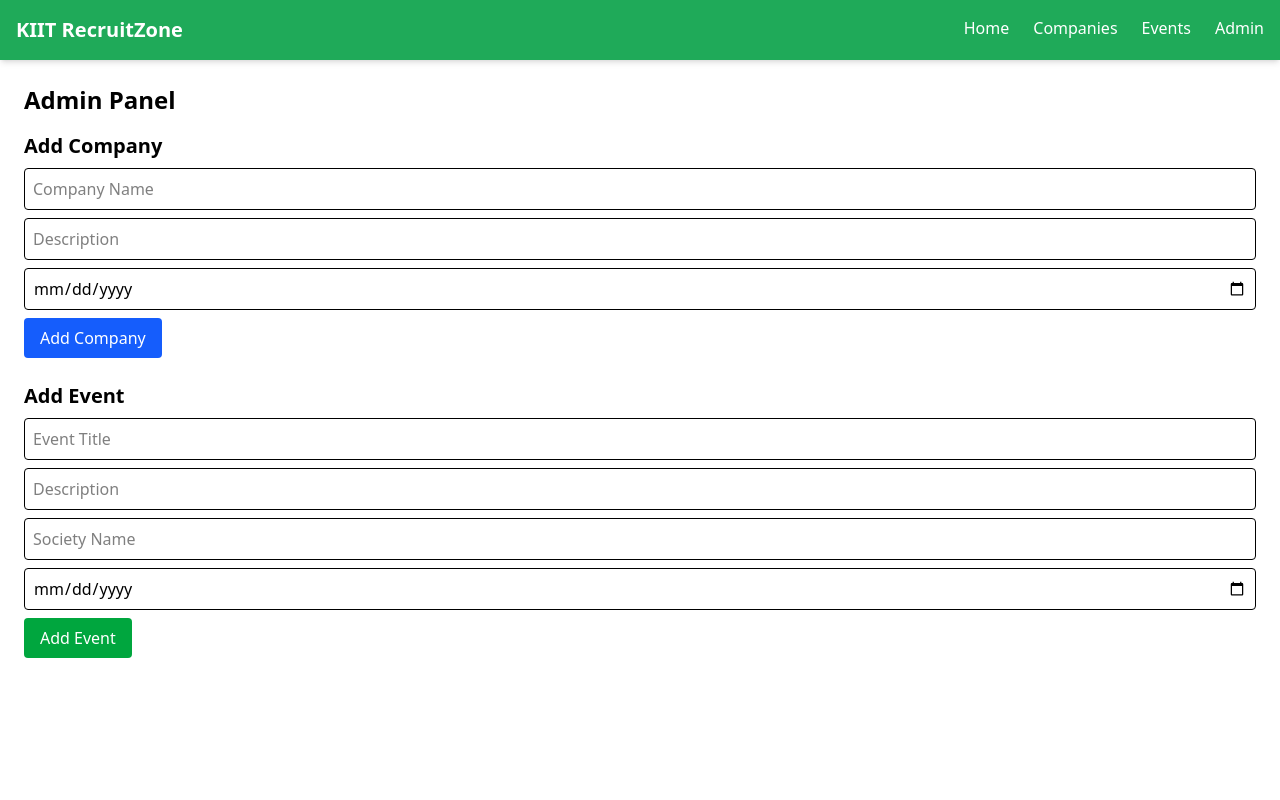
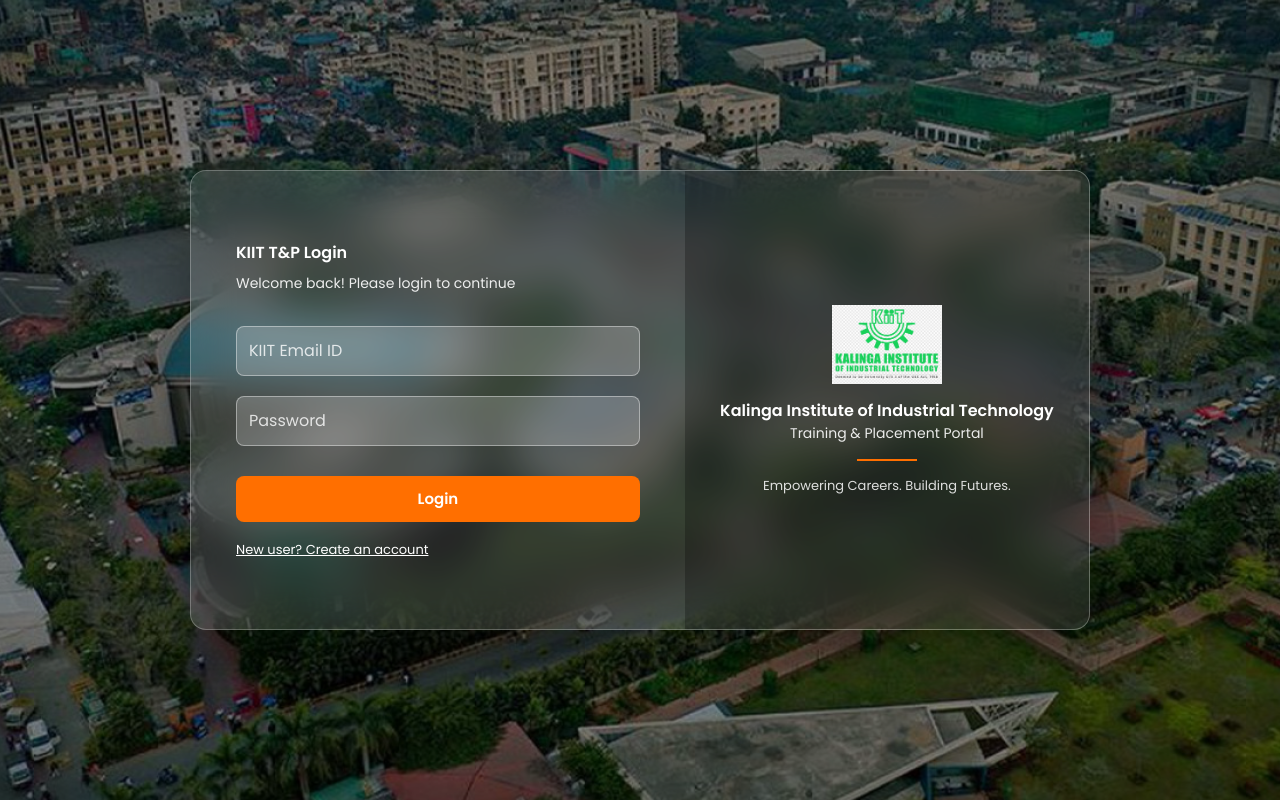
Before and after one commit to Protrick/KIIT-RecruitZone, a React app in the folder frontend/: page /admin in a window 1280 px wide. Built offline with nearby package versions, Linux system fonts and the light colour scheme; the HTML template or start-up script is replaced by a standard one.

Commit message:
Added Login and Signup page

```diff
--- a/frontend/src/App.jsx
+++ b/frontend/src/App.jsx
@@ -1,32 +1,20 @@
-// import EventCard from "./EventCard"
-// import Navbar from "./Navbar"
-// import CompanyCard from "./CompanyCard"
+import React, { useState } from "react";
+import { BrowserRouter as Router, Routes, Route } from "react-router-dom";
 
-// function App() {
-
-//   return (
-//     <>
-//       <Navbar />
-//       <CompanyCard />
-//       <EventCard />
-//     </>
-//   )
-// }
-
-// export default App
-
-
-import React from "react";
-import { BrowserRouter as Router, Routes, Route } from "react-router-dom";
 import Navbar from "./Navbar";
 import Home from "./Home";
 import Companies from "./Companies";
 import Events from "./Events";
 import Admin from "./Admin";
+import AuthPage from "./components/AuthPage";
 
 function App() {
+  const [isAuthenticated, setIsAuthenticated] = useState(false);
+
   return (
     <Router>
+      {isAuthenticated ? (
+        <>
           <Navbar />
           <Routes>
             <Route path="/" element={<Home />} />
@@ -34,6 +22,10 @@
             <Route path="/events" element={<Events />} />
             <Route path="/admin" element={<Admin />} />
           </Routes>
+        </>
+      ) : (
+        <AuthPage onLogin={() => setIsAuthenticated(true)} />
+      )}
     </Router>
   );
 }
--- /dev/null
+++ b/frontend/src/components/Authpage.css
@@ -0,0 +1,206 @@
+@import url('https://fonts.googleapis.com/css2?family=Poppins:wght@400;600&display=swap');
+
+* {
+  box-sizing: border-box;
+}
+
+body {
+  margin: 0;
+  font-family: 'Poppins', sans-serif;
+}
+
+.auth-wrapper {
+  height: 100vh;
+  background-size: cover;
+  background-position: center;
+  position: relative;
+  display: flex;
+  justify-content: center;
+  align-items: center;
+}
+
+.overlay {
+  position: absolute;
+  inset: 0;
+  background: rgba(0, 0, 0, 0.45);
+}
+
+.auth-card {
+  width: 900px;
+  height: 460px;
+  background: rgba(255, 255, 255, 0.12);
+  backdrop-filter: blur(22px);
+  -webkit-backdrop-filter: blur(22px);
+  border-radius: 16px;
+  box-shadow: 0 30px 60px rgba(0,0,0,0.35);
+  display: flex;
+  overflow: hidden;
+  position: relative;
+  z-index: 2;
+  border: 1px solid rgba(255,255,255,0.25);
+}
+
+.form-section {
+  width: 55%;
+  position: relative;
+  overflow: hidden;
+}
+
+.form {
+  position: absolute;
+  inset: 0;
+  padding: 45px;
+  color: #fff;
+  display: flex;
+  flex-direction: column;
+  justify-content: center;
+  transition: all 0.6s ease;
+}
+
+.login-form {
+  opacity: 1;
+  z-index: 2;
+  pointer-events: auto;
+  transform: translateX(0);
+}
+
+.signup-form {
+  opacity: 0;
+  z-index: 1;
+  pointer-events: none;
+  transform: translateX(50px);
+}
+
+.auth-card.active .login-form {
+  opacity: 0;
+  z-index: 1;
+  pointer-events: none;
+  transform: translateX(-50px);
+}
+
+.auth-card.active .signup-form {
+  opacity: 1;
+  z-index: 2;
+  pointer-events: auto;
+  transform: translateX(0);
+}
+
+.form h2 {
+  font-weight: 600;
+  margin-bottom: 8px;
+}
+
+.form p {
+  font-size: 14px;
+  margin-bottom: 22px;
+  opacity: 0.9;
+}
+
+.form input {
+  margin: 10px 0;
+  padding: 12px;
+  border-radius: 8px;
+  border: 1px solid rgba(255,255,255,0.4);
+  background: rgba(255,255,255,0.2);
+  color: #fff;
+  outline: none;
+}
+
+.form input::placeholder {
+  color: rgba(255,255,255,0.8);
+}
+
+.form button {
+  margin-top: 20px;
+  padding: 12px;
+  background: #ff6f00;
+  border: none;
+  border-radius: 8px;
+  color: #fff;
+  font-weight: 600;
+  cursor: pointer;
+  font-size: 15px;
+}
+
+.form button:hover {
+  background: #e65c00;
+}
+
+.form span {
+  margin-top: 18px;
+  font-size: 13px;
+  cursor: pointer;
+  text-decoration: underline;
+}
+
+.branding-section {
+  width: 45%;
+  background: rgba(0,0,0,0.25);
+  color: #fff;
+  display: flex;
+  flex-direction: column;
+  justify-content: center;
+  align-items: center;
+  text-align: center;
+  padding: 30px;
+}
+
+.branding-section img {
+  width: 110px;
+  margin-bottom: 15px;
+}
+
+.branding-section h3 {
+  font-size: 16px;
+  font-weight: 600;
+}
+
+.branding-section p {
+  font-size: 14px;
+  opacity: 0.9;
+}
+
+.branding-section .line {
+  width: 60px;
+  height: 2px;
+  background: #ff6f00;
+  margin: 15px 0;
+}
+
+.branding-section span {
+  font-size: 13px;
+  opacity: 0.85;
+}
+
+@media (max-width: 900px) {
+  .auth-card {
+    width: 95%;
+    height: auto;
+    flex-direction: column;
+  }
+
+  .form-section,
+  .branding-section {
+    width: 100%;
+  }
+
+  .form {
+    position: relative;
+    opacity: 1 !important;
+    transform: none !important;
+    pointer-events: auto !important;
+  }
+
+  .signup-form {
+    display: none;
+  }
+}
+
+.error {
+  margin-top: 10px;
+  font-size: 13px;
+  color: #ffdddd;
+  background: rgba(255, 0, 0, 0.15);
+  padding: 8px;
+  border-radius: 6px;
+}
--- /dev/null
+++ b/frontend/src/components/Authpage.jsx
@@ -0,0 +1,132 @@
+import React, { useState } from "react";
+import "./AuthPage.css";
+import campus from "../assets/kiit-university-banner.jpg";
+import logo from "../assets/KIIT-logo.jpg";
+
+const AuthPage = ({ onLogin }) => {
+  const [isSignup, setIsSignup] = useState(false);
+  const [fullName, setFullName] = useState("");
+  const [email, setEmail] = useState("");
+  const [password, setPassword] = useState("");
+  const [error, setError] = useState("");
+  const isValidKiitEmail = (email) => {
+    return /^[a-zA-Z0-9._%+-]+@kiit\.ac\.in$/.test(email);
+  };
+
+  const handleSubmit = () => {
+    setError("");
+
+    if (isSignup && fullName.trim() === "") {
+      setError("Full name is required");
+      return;
+    }
+
+    if (!email || !password) {
+      setError("All fields are required");
+      return;
+    }
+
+    if (!isValidKiitEmail(email)) {
+      setError("Only @kiit.ac.in email IDs are allowed");
+      return;
+    }
+
+    if (password.length < 6) {
+      setError("Password must be at least 6 characters");
+      return;
+    }
+    onLogin();
+  };
+
+  return (
+    <div
+      className="auth-wrapper"
+      style={{ backgroundImage: `url(${campus})` }}
+    >
+      <div className="overlay"></div>
+
+      <div className={`auth-card ${isSignup ? "active" : ""}`}>
+        <div className="form-section">
+          <div className="form login-form">
+            <h2>KIIT T&P Login</h2>
+            <p>Welcome back! Please login to continue</p>
+
+            <input
+              type="email"
+              placeholder="KIIT Email ID"
+              value={email}
+              onChange={(e) => setEmail(e.target.value)}
+            />
+
+            <input
+              type="password"
+              placeholder="Password"
+              value={password}
+              onChange={(e) => setPassword(e.target.value)}
+            />
+
+            {error && <p className="error">{error}</p>}
+
+            <button onClick={handleSubmit}>Login</button>
+
+            <span onClick={() => {
+              setError("");
+              setIsSignup(true);
+            }}>
+              New user? Create an account
+            </span>
+          </div>
+
+          <div className="form signup-form">
+            <h2>Create Account</h2>
+            <p>Register for Training & Placement</p>
+
+            <input
+              type="text"
+              placeholder="Full Name"
+              value={fullName}
+              onChange={(e) => setFullName(e.target.value)}
+            />
+
+            <input
+              type="email"
+              placeholder="KIIT Email ID"
+              value={email}
+              onChange={(e) => setEmail(e.target.value)}
+            />
+
+            <input
+              type="password"
+              placeholder="Password"
+              value={password}
+              onChange={(e) => setPassword(e.target.value)}
+            />
+
+            {error && <p className="error">{error}</p>}
+
+            <button onClick={handleSubmit}>Sign Up</button>
+
+            <span onClick={() => {
+              setError("");
+              setIsSignup(false);
+            }}>
+              Already have an account? Login
+            </span>
+          </div>
+
+        </div>
+
+        <div className="branding-section">
+          <img src={logo} alt="KIIT Logo" />
+          <h3>Kalinga Institute of Industrial Technology</h3>
+          <p>Training & Placement Portal</p>
+          <div className="line"></div>
+          <span>Empowering Careers. Building Futures.</span>
+        </div>
+
+      </div>
+    </div>
+  );
+};
+
+export default AuthPage;
```
Also changed, not shown: frontend/src/Companies.jsx (line endings or trailing spaces), frontend/src/assets/KIIT-logo.jpg (added), frontend/src/assets/kiit-university-banner.jpg (added). Lines whose indentation alone changed are shown as unchanged.
